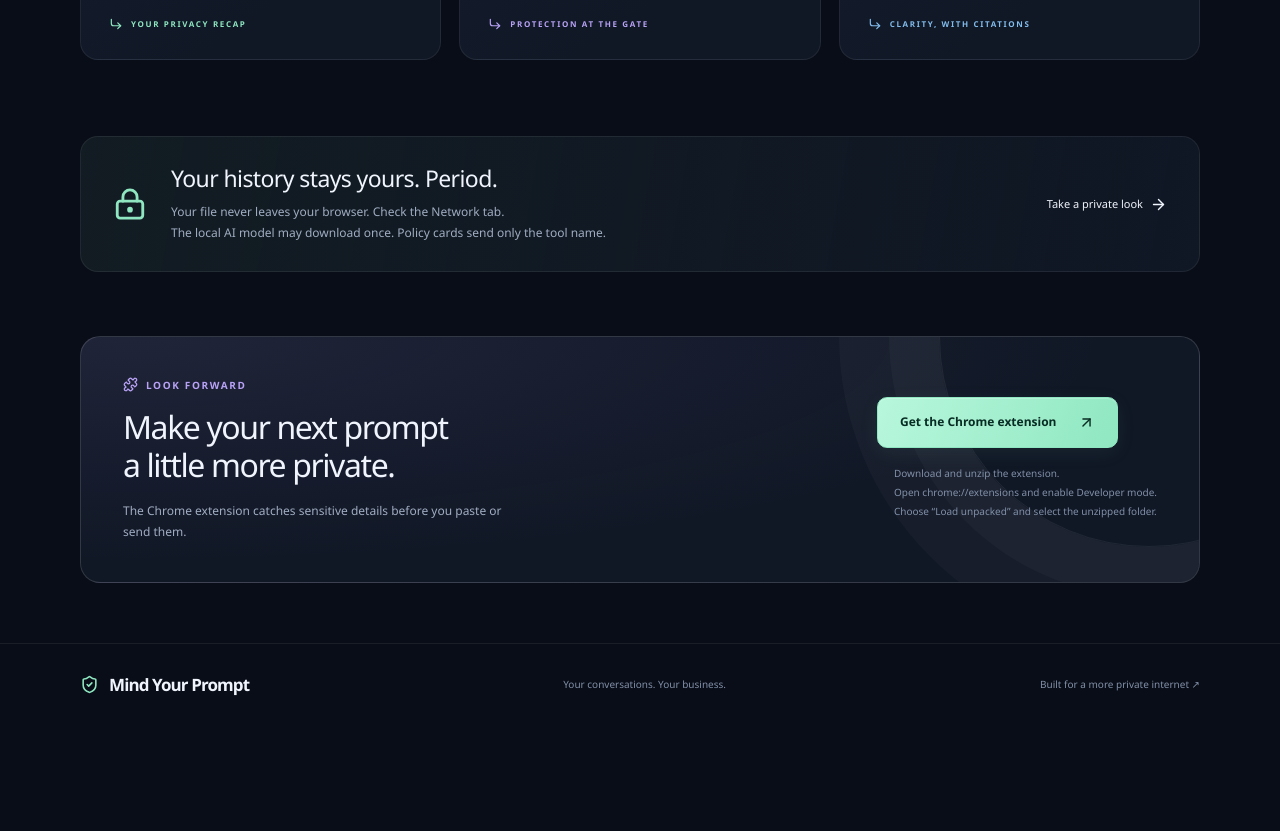
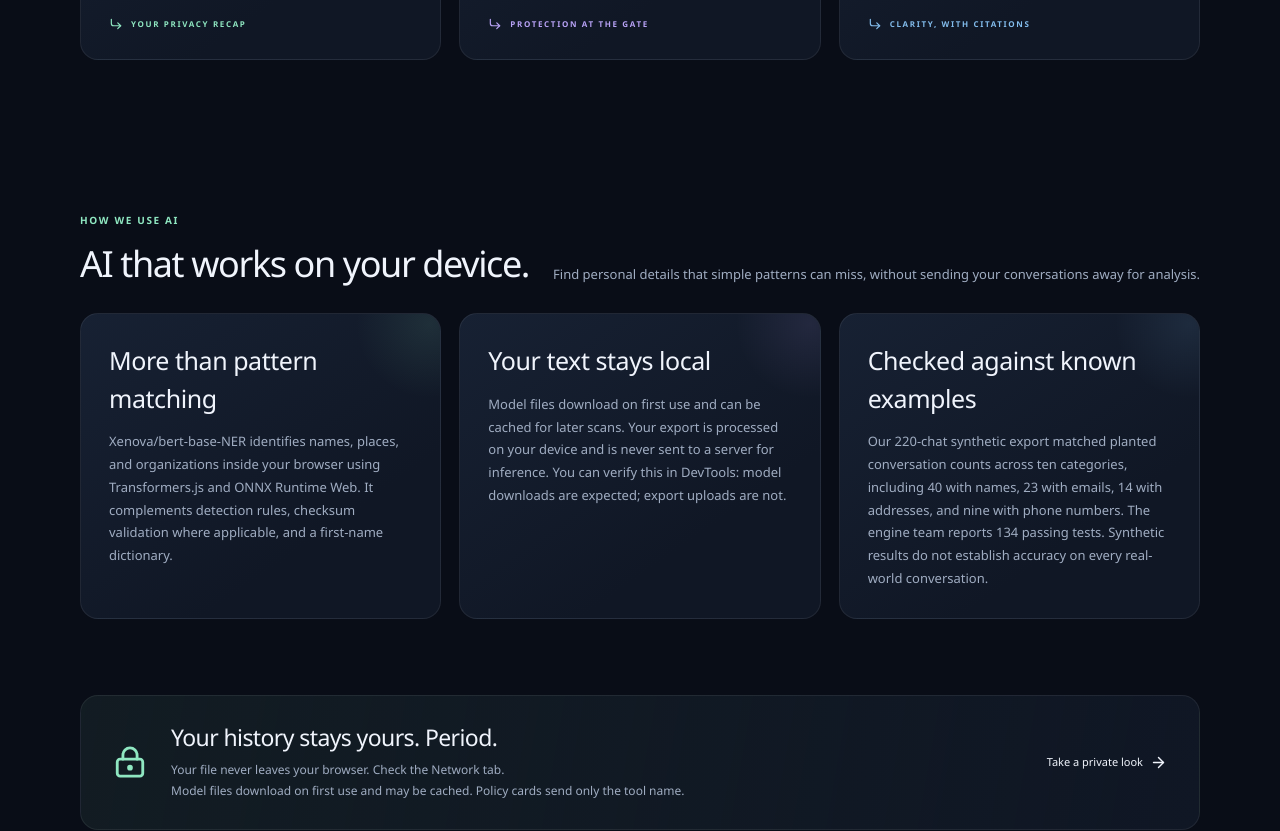
Before and after one commit to JyothiNandhan/ShellHacks_2026, a Next.js app in the folder apps/web/: page / in a window 1280 px wide. Shown: the part 1280-2111 px from the top of the page. Before the commit the page ends 2005 px from the top, so only its background shows below. Built offline with nearby package versions, Linux system fonts and the light colour scheme.

Commit message:
Explain local AI detection on website and update Devpost test count

```diff
--- a/apps/web/app/page.tsx
+++ b/apps/web/app/page.tsx
@@ -107,6 +107,48 @@ export default function Home() {
           ))}
         </div>
       </section>
+      <section id="how-we-use-ai" className="section">
+        <div className="section-heading">
+          <div>
+            <span className="eyebrow">HOW WE USE AI</span>
+            <h2>AI that works on your device.</h2>
+          </div>
+          <p>
+            Find personal details that simple patterns can miss, without sending
+            your conversations away for analysis.
+          </p>
+        </div>
+        <div className="feature-grid">
+          <article className="feature-card">
+            <h3>More than pattern matching</h3>
+            <p>
+              Xenova/bert-base-NER identifies names, places, and organizations
+              inside your browser using Transformers.js and ONNX Runtime Web.
+              It complements detection rules, checksum validation where applicable,
+              and a first-name dictionary.
+            </p>
+          </article>
+          <article className="feature-card">
+            <h3>Your text stays local</h3>
+            <p>
+              Model files download on first use and can be cached for later scans.
+              Your export is processed on your device and is never sent to a server
+              for inference. You can verify this in DevTools: model downloads are
+              expected; export uploads are not.
+            </p>
+          </article>
+          <article className="feature-card">
+            <h3>Checked against known examples</h3>
+            <p>
+              Our 220-chat synthetic export matched planted conversation counts
+              across ten categories, including 40 with names, 23 with emails,
+              14 with addresses, and nine with phone numbers. The engine team
+              reports 134 passing tests. Synthetic results do not establish
+              accuracy on every real-world conversation.
+            </p>
+          </article>
+        </div>
+      </section>
       <section id="privacy" className="privacy-banner">
         <LockKeyhole size={34} />
         <div>
@@ -114,7 +156,7 @@ export default function Home() {
           <p>
             Your file never leaves your browser. Check the Network tab.
             <br />
-            The local AI model may download once. Policy cards send only the
+            Model files download on first use and may be cached. Policy cards send only the
             tool name.
           </p>
         </div>
--- a/apps/web/submission/draft.md
+++ b/apps/web/submission/draft.md
@@ -26,11 +26,19 @@ The website uses Next.js, React, TypeScript, Tailwind CSS, Framer Motion, and Re
 
 The shared engine combines pattern rules, validation, dictionary matching, and NER. Website work and integration were handled by Krishna; keep the engine, extension, and policy API credited to their respective teammates in the final team description.
 
+## How we use AI
+
+Mind Your Prompt runs `Xenova/bert-base-NER` fully inside the browser through Transformers.js and ONNX Runtime Web. It identifies names, places, and organizations that simple patterns can miss, working alongside rule-based detection, checksum validation where applicable, and a first-name dictionary. AI powers the privacy analysis directly; it is not a chatbot.
+
+Model files download on first use and can be cached for later scans. Conversation text from an uploaded export is processed on your device and is not sent to a server for inference. You can verify this in the browser's DevTools Network panel: model asset downloads are expected, but export contents are not uploaded.
+
+On a synthetic ChatGPT export containing 220 conversations, the report matched the planted conversation counts across all ten tested categories, including 40 with names, 23 with emails, 14 with addresses, and nine with phone numbers. Full NER also identified places within address conversations. These results validate our synthetic fixture; they do not establish accuracy on all real-world conversations.
+
 ## Challenges and validation
 
 We had to coordinate the worker's WASM asset paths, tolerate model download failure with a visible status, parse split exports, exclude assistant text from detection, and avoid leaking raw titles or findings from the worker. The synthetic generator provides known planted category counts for repeatable checks.
 
-The integration check passed 126 engine tests and six website tests, plus production build, lint, and TypeScript checks. In one local Chrome run, the sample completed in about 13 seconds including model downloads, and all planted category counts matched. Full NER also identified places in address conversations. These measurements are specific to that run, not a performance guarantee. A private real-export check is still pending.
+The engine team's latest update reports 134 passing engine tests. The website integration check passed six website tests, plus production build, lint, and TypeScript checks. In one local Chrome run, the sample completed in about 13 seconds including model downloads, and all planted category counts matched. Full NER also identified places in address conversations. These measurements are specific to that run, not a performance guarantee. A private real-export check is still pending.
 
 ## Sponsor evidence to finish
 
```
